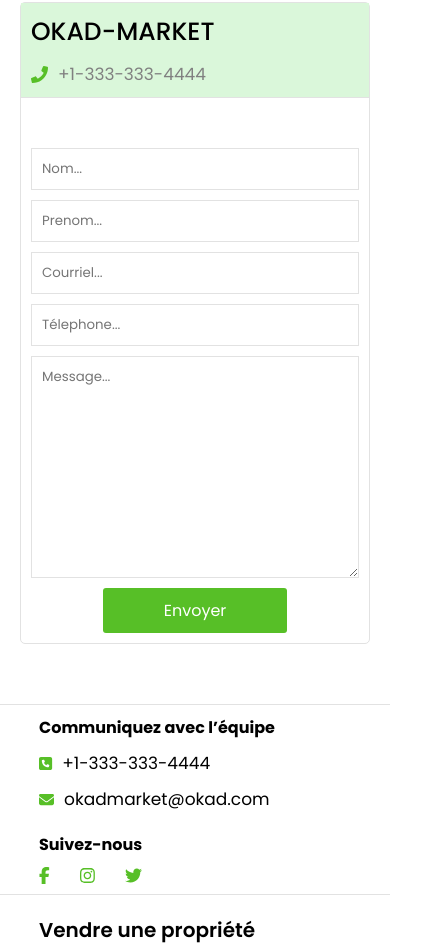
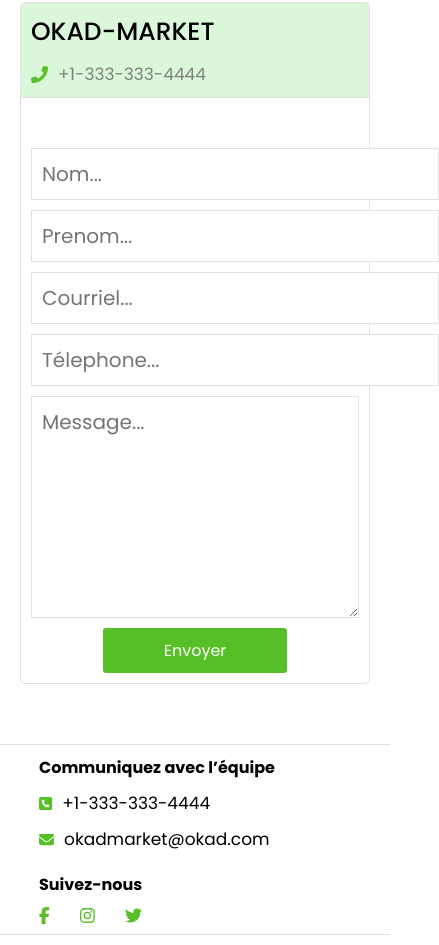
Before and after one commit to project-jered-david/okad-market, a React (Create React App) app: page /details-annonce in a window 390 px wide. Shown: the part 1451-2396 px from the top of the page, 439 px wide, since content can reach past the window. Built offline with nearby package versions, Linux system fonts and the light colour scheme.

Commit message:
taille de la police augmentée pour une meilleure vue sur mobile

```diff
--- a/src/pages/SignIn/sign-in.css
+++ b/src/pages/SignIn/sign-in.css
@@ -91,6 +91,10 @@
     .sign-in-container .sign-in-wrapper .input-container .password-container .password-label{
         width: 100%;
     }
+    .sign-in-container .sign-in-wrapper .input-container .email-container .email-input input,
+    .sign-in-container .sign-in-wrapper .input-container .password-container .password-input input{
+        font-size: 20px;
+    }
 
     .sign-in-container .sign-in-wrapper .input-container .redirect-register{
         font-size: 15px;
--- a/src/pages/SingleProperty/single-property.css
+++ b/src/pages/SingleProperty/single-property.css
@@ -240,6 +240,11 @@
         font-size: 20px;
     }
 
+    .single-property .property-details .right-side .contact-us-container .our-info .form-container .item textarea,
+    .single-property .property-details .right-side .contact-us-container .our-info .form-container .item input{
+        font-size: 20px;
+    }
+
     .single-property .property-details .left-side .property-infos .property-location,
     .single-property .property-details .left-side .property-infos .property-price,
     .single-property .property-details .left-side .property-infos .property-little-feature .feature {
```
